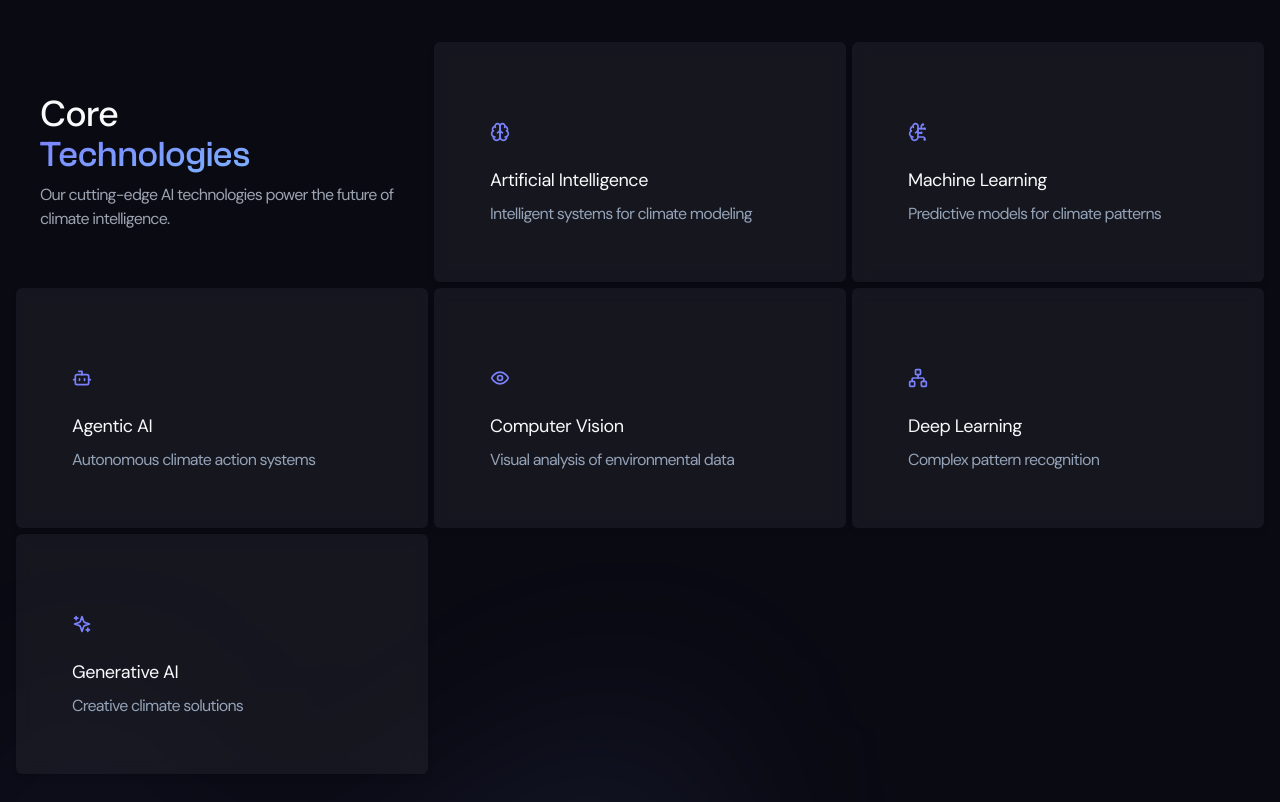
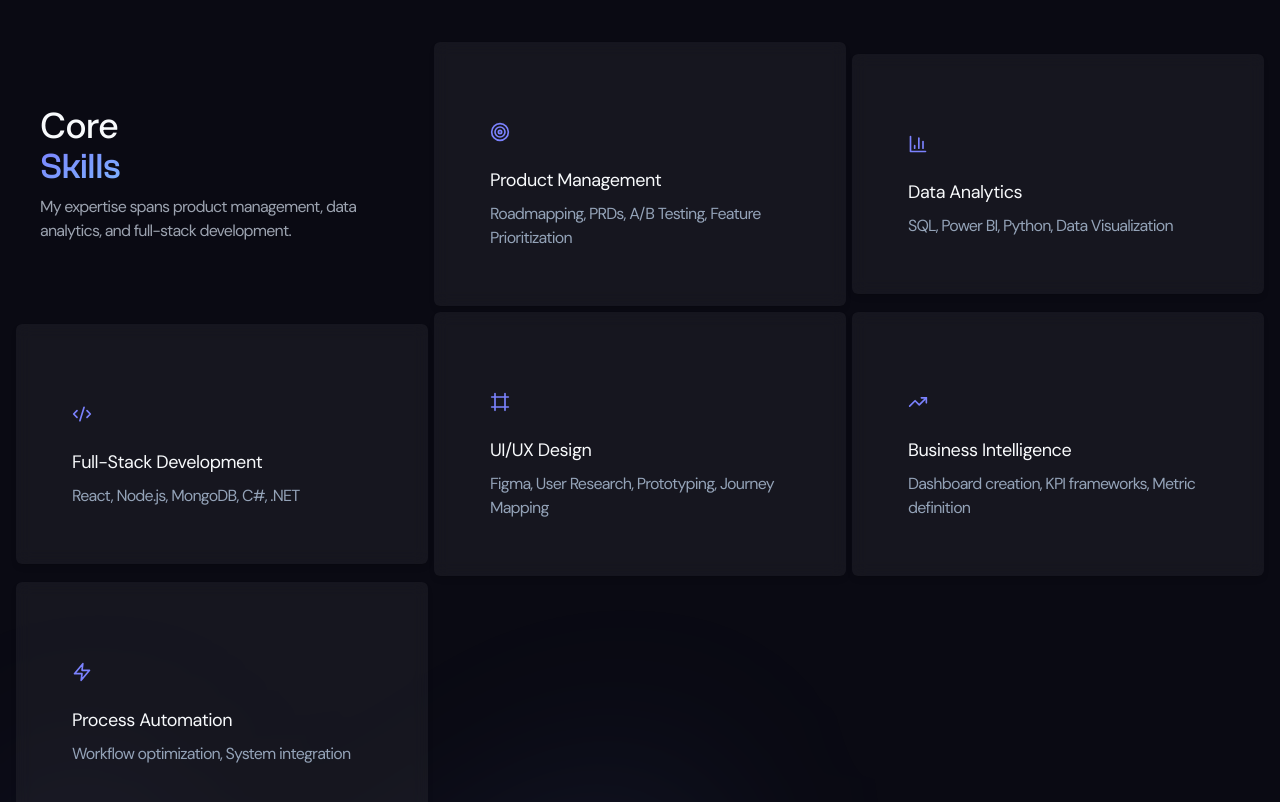
Before and after one commit to kavinarasan-005/official-portfolio, a Next.js app: page / in a window 1280 px wide. Shown: the part 1660-2462 px from the top of the page. Built offline with nearby package versions, Linux system fonts and the light colour scheme.

Commit message:
Update core technologies section with personal skills

```diff
--- a/src/pages/index.tsx
+++ b/src/pages/index.tsx
@@ -72,34 +72,34 @@ const aboutStats = [
 
 const coreTechnologies = [
   {
-    title: "Artificial Intelligence",
-    description: "Intelligent systems for climate modeling",
-    icon: Brain,
+    title: "Product Management",
+    description: "Roadmapping, PRDs, A/B Testing, Feature Prioritization",
+    icon: Target,
   },
   {
-    title: "Machine Learning",
-    description: "Predictive models for climate patterns",
-    icon: BrainCircuit,
+    title: "Data Analytics",
+    description: "SQL, Power BI, Python, Data Visualization",
+    icon: BarChart3,
   },
   {
-    title: "Agentic AI",
-    description: "Autonomous climate action systems",
-    icon: Bot,
+    title: "Full-Stack Development",
+    description: "React, Node.js, MongoDB, C#, .NET",
+    icon: Code2,
   },
   {
-    title: "Computer Vision",
-    description: "Visual analysis of environmental data",
-    icon: Eye,
+    title: "UI/UX Design",
+    description: "Figma, User Research, Prototyping, Journey Mapping",
+    icon: Frame,
   },
   {
-    title: "Deep Learning",
-    description: "Complex pattern recognition",
-    icon: Network,
+    title: "Business Intelligence",
+    description: "Dashboard creation, KPI frameworks, Metric definition",
+    icon: TrendingUp,
   },
   {
-    title: "Generative AI",
-    description: "Creative climate solutions",
-    icon: Sparkles,
+    title: "Process Automation",
+    description: "Workflow optimization, System integration",
+    icon: Zap,
   },
 ];
 
@@ -563,11 +563,11 @@ export default function Home() {
                   Core
                   <br />
                   <span className="text-gradient clash-grotesk tracking-normal">
-                    Technologies
+                    Skills
                   </span>
                 </h2>
                 <p className="mt-2 tracking-tighter text-secondary-foreground">
-                  Our cutting-edge AI technologies power the future of climate intelligence.
+                  My expertise spans product management, data analytics, and full-stack development.
                 </p>
               </div>
               {coreTechnologies.map((tech) => (
```
